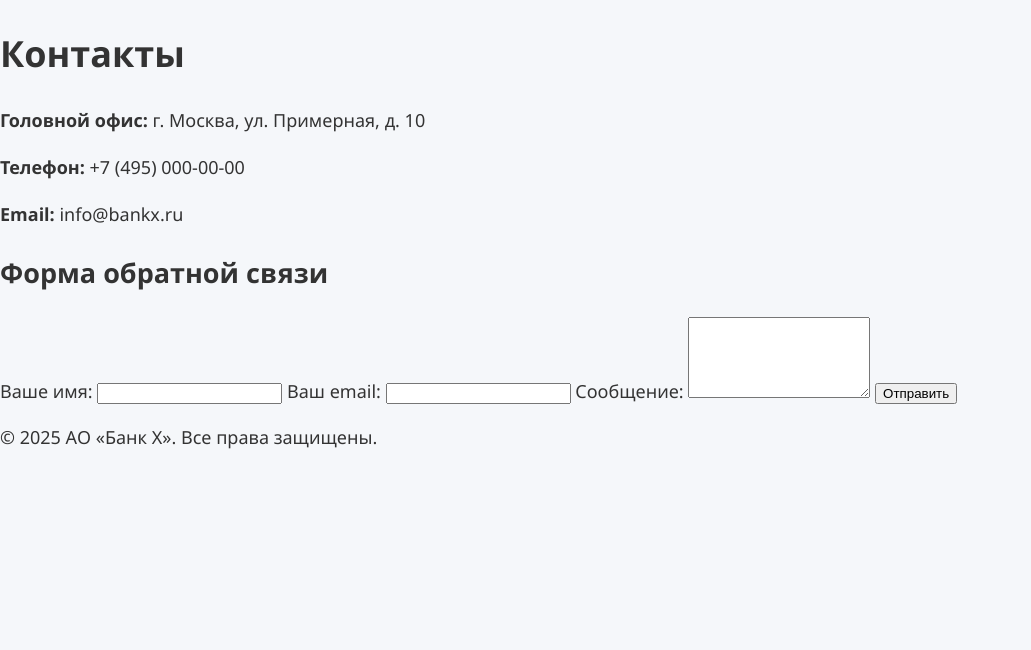
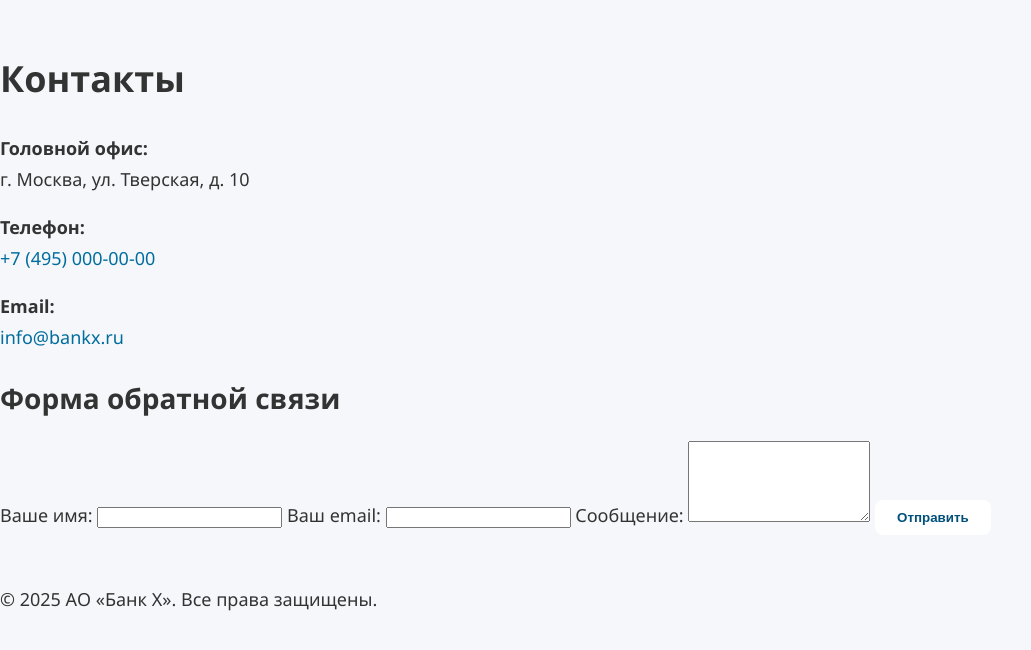
Before and after one commit to k87938433-sudo/bank, a PHP site: page /contacts.php in a window 1280 px wide. Shown: the part 118-768 px from the top of the page, without its empty margins (0-1031 px from the left). Run offline with PHP 8.4, Linux system fonts and the light colour scheme.

Commit message:
Update contacts.php

```diff
--- a/contacts.php
+++ b/contacts.php
@@ -1,11 +1,22 @@
 <?php include 'header.php'; ?>
 
+<section class="page-section contacts-page">
     <h1>Контакты</h1>
 
-<p><strong>Головной офис:</strong> г. Москва, ул. Примерная, д. 10</p>
-<p><strong>Телефон:</strong> +7 (495) 000-00-00</p>
-<p><strong>Email:</strong> info@bankx.ru</p>
+    <div class="contacts-grid">
+        <div class="contacts-info">
+            <p><strong>Головной офис:</strong><br> г. Москва, ул. Тверская, д. 10</p>
 
+            <p><strong>Телефон:</strong><br>
+                <a href="tel:+74950000000">+7 (495) 000-00-00</a>
+            </p>
+
+            <p><strong>Email:</strong><br>
+                <a href="mailto:info@bankx.ru">info@bankx.ru</a>
+            </p>
+        </div>
+
+        <div class="contacts-form">
             <h2>Форма обратной связи</h2>
 
             <?php
@@ -13,10 +24,15 @@ if ($_SERVER['REQUEST_METHOD'] === 'POST') {
                 $name = trim($_POST['name'] ?? '');
                 $email = trim($_POST['email'] ?? '');
                 $message = trim($_POST['message'] ?? '');
+
                 if ($name && $email && $message) {
                     $messages = load_json('messages.json');
                     $id = 1;
-        foreach ($messages as $m) { if ($m['id'] >= $id) $id = $m['id'] + 1; }
+
+                    foreach ($messages as $m) {
+                        if ($m['id'] >= $id) $id = $m['id'] + 1;
+                    }
+
                     $messages[] = [
                         'id' => $id,
                         'name' => $name,
@@ -24,25 +40,36 @@ if ($_SERVER['REQUEST_METHOD'] === 'POST') {
                         'message' => $message,
                         'created_at' => date('Y-m-d H:i:s')
                     ];
+
                     save_json('messages.json', $messages);
-        echo '<p class="success">Спасибо! Ваше сообщение отправлено.</p>';
+
+                    echo '<p class="success-msg">Спасибо! Ваше сообщение отправлено.</p>';
                 } else {
-        echo '<p class="error">Пожалуйста, заполните все поля.</p>';
+                    echo '<p class="error-msg">Пожалуйста, заполните все поля.</p>';
                 }
             }
             ?>
 
-<form method="post" action="contacts.php" class="form">
-    <label>Ваше имя:
+            <form method="post" action="/contacts.php" class="form contact-form">
+                <label>
+                    Ваше имя:
                     <input type="text" name="name" required>
                 </label>
-    <label>Ваш email:
+
+                <label>
+                    Ваш email:
                     <input type="email" name="email" required>
                 </label>
-    <label>Сообщение:
+
+                <label>
+                    Сообщение:
                     <textarea name="message" rows="5" required></textarea>
                 </label>
-    <button type="submit" class="btn">Отправить</button>
+
+                <button type="submit" class="btn-primary">Отправить</button>
             </form>
+        </div>
+    </div>
+</section>
 
 <?php include 'footer.php'; ?>
```
Lines whose indentation alone changed are shown as unchanged.
